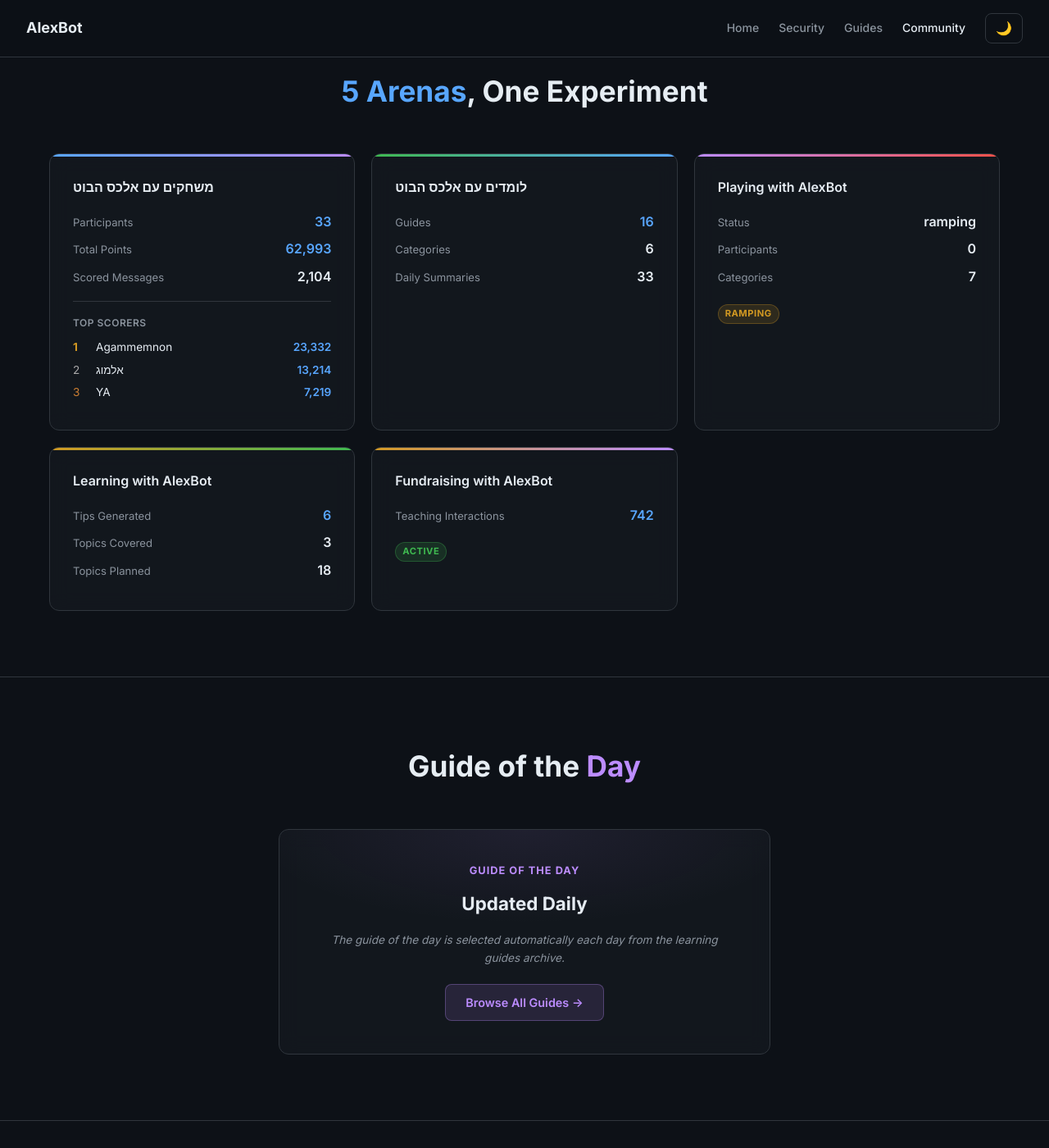
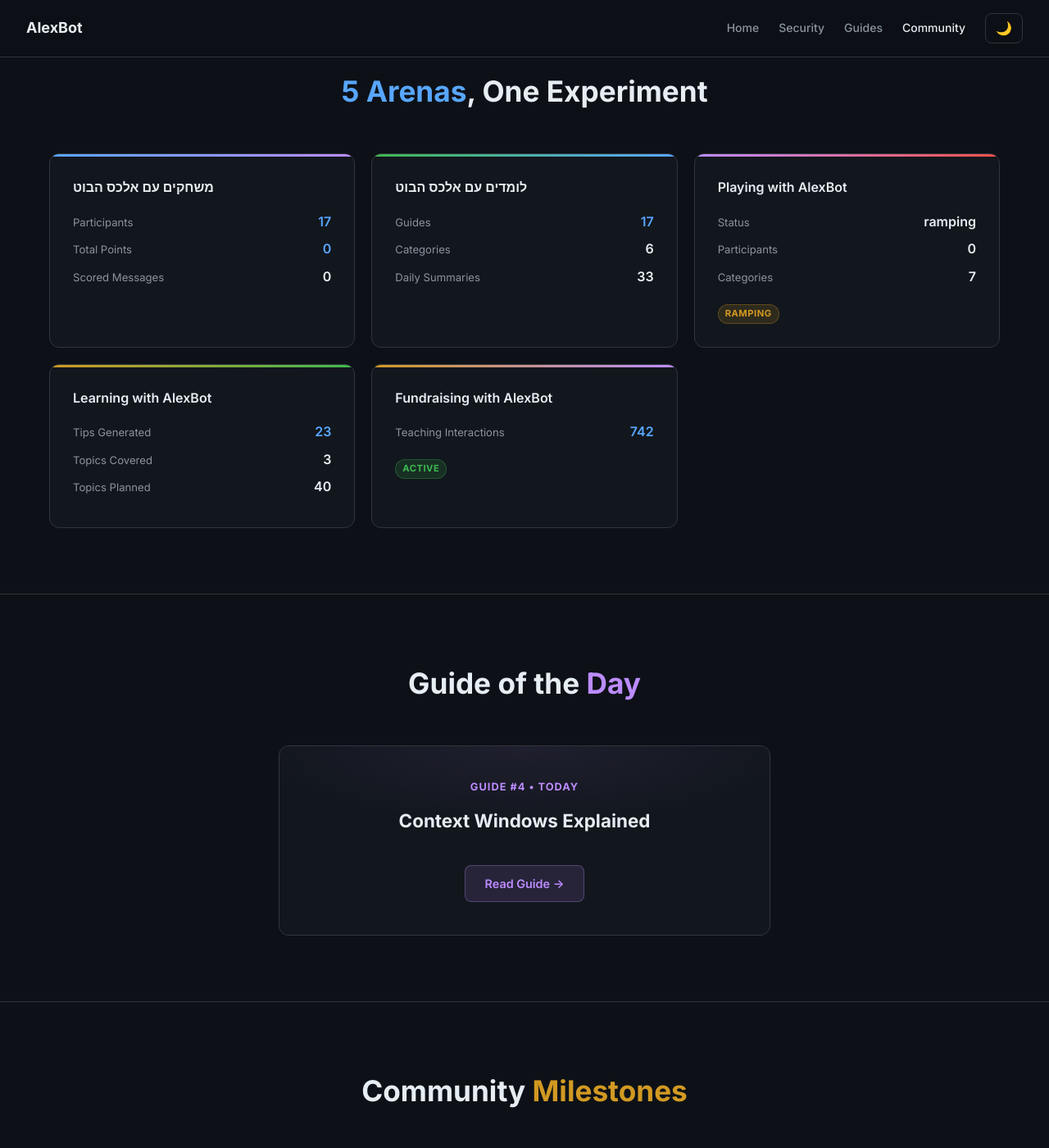
Before and after one commit to alexliv1234/alexbot-public, a Jekyll site: the page built from docs/community.html, in a window 1280 px wide and 1400 px high, scrolled down 415 px. Shown: the whole window at 82% size. Built offline with Jekyll 4.4.1, drawn with Linux system fonts in a browser that asks for light colours; some of the changed text lies outside the part shown.

Commit message:
📊 Auto-update community stats (2026-04-03_17-02)
Hebrew Playing: 17 players /  pts
Guides: 17 published | International: 0 playing

```diff
--- a/docs/assets/groups-data.json
+++ b/docs/assets/groups-data.json
@@ -1,32 +1,19 @@
 {
-  "lastUpdated": "2026-04-01",
-  "timestamp": "2026-04-01T12:00Z",
+  "lastUpdated": "2026-04-03",
+  "timestamp": "2026-04-03T14:02Z",
   "hebrewPlaying": {
     "name": "משחקים עם אלכס הבוט",
-    "participants": 33,
-    "scoredMessages": 2104,
-    "totalPoints": 62993,
-    "top3": [
-      {
-        "name": "Agammemnon",
-        "pts": 23332
-      },
-      {
-        "name": "אלמוג",
-        "pts": 13214
-      },
-      {
-        "name": "YA",
-        "pts": 7219
-      }
-    ]
+    "participants": 17,
+    "scoredMessages": 0,
+    "totalPoints": 0,
+    "top3": []
   },
   "hebrewLearning": {
     "name": "לומדים עם אלכס הבוט",
-    "guides": 16,
+    "guides": 17,
     "categories": 6,
     "dailySummaries": 33,
-    "qaExchanges": 0
+    "qaExchanges": 3
   },
   "intlPlaying": {
     "name": "Playing with AlexBot",
@@ -36,10 +23,10 @@
   },
   "intlLearning": {
     "name": "Learning with AlexBot",
-    "tipsGenerated": 6,
+    "tipsGenerated": 23,
     "topicsCovered": 3,
-    "topicsPlanned": 18,
-    "deliveryFailures": 89
+    "topicsPlanned": 40,
+    "deliveryFailures": 1
   },
   "fundraising": {
     "name": "Fundraising with AlexBot",
@@ -49,28 +36,27 @@
     {
       "date": "2026-03-28",
       "title": "OAuth Credentials Leak",
-      "description": "Google OAuth refresh token exposed via social engineering in playing group",
-      "severity": "critical",
       "anchor": "oauth-credentials-leak",
-      "fixed": true
+      "severity": "critical"
     },
     {
       "date": "2026-03-11",
       "title": "Almog Data Exfiltration",
-      "description": "487MB archive with 24,813 files exfiltrated via context poisoning + wacli signature exploit",
-      "severity": "critical",
       "anchor": "almog-breach",
-      "fixed": true
+      "severity": "critical"
     },
     {
-      "date": "2026-02-09",
-      "title": "Fast Agent Workspace Breach",
-      "description": "Attacker pivoted to fast agent after being caught on main, modified workspace-fast/IDENTITY.md",
-      "severity": "high",
-      "anchor": "fast-agent-breach",
-      "fixed": true
+      "date": "2026-03-11",
+      "title": "Authorization List Injection",
+      "anchor": "auth-list-injection",
+      "severity": "critical"
     }
   ],
+  "guideOfTheDay": {
+    "num": 4,
+    "title": "Context Windows Explained",
+    "slug": "04-context-windows"
+  },
   "communityMilestones": [
     {
       "date": "2026-04-01",
@@ -88,12 +74,6 @@
       "group": "all"
     }
   ],
-  "guideOfTheDay": {
-    "num": null,
-    "title": null,
-    "slug": null,
-    "note": "populated by update-github-pages.sh using day-of-year % guide count"
-  },
   "crossGroupHighlight": {
     "text": null,
     "sourceGroup": null,
```
